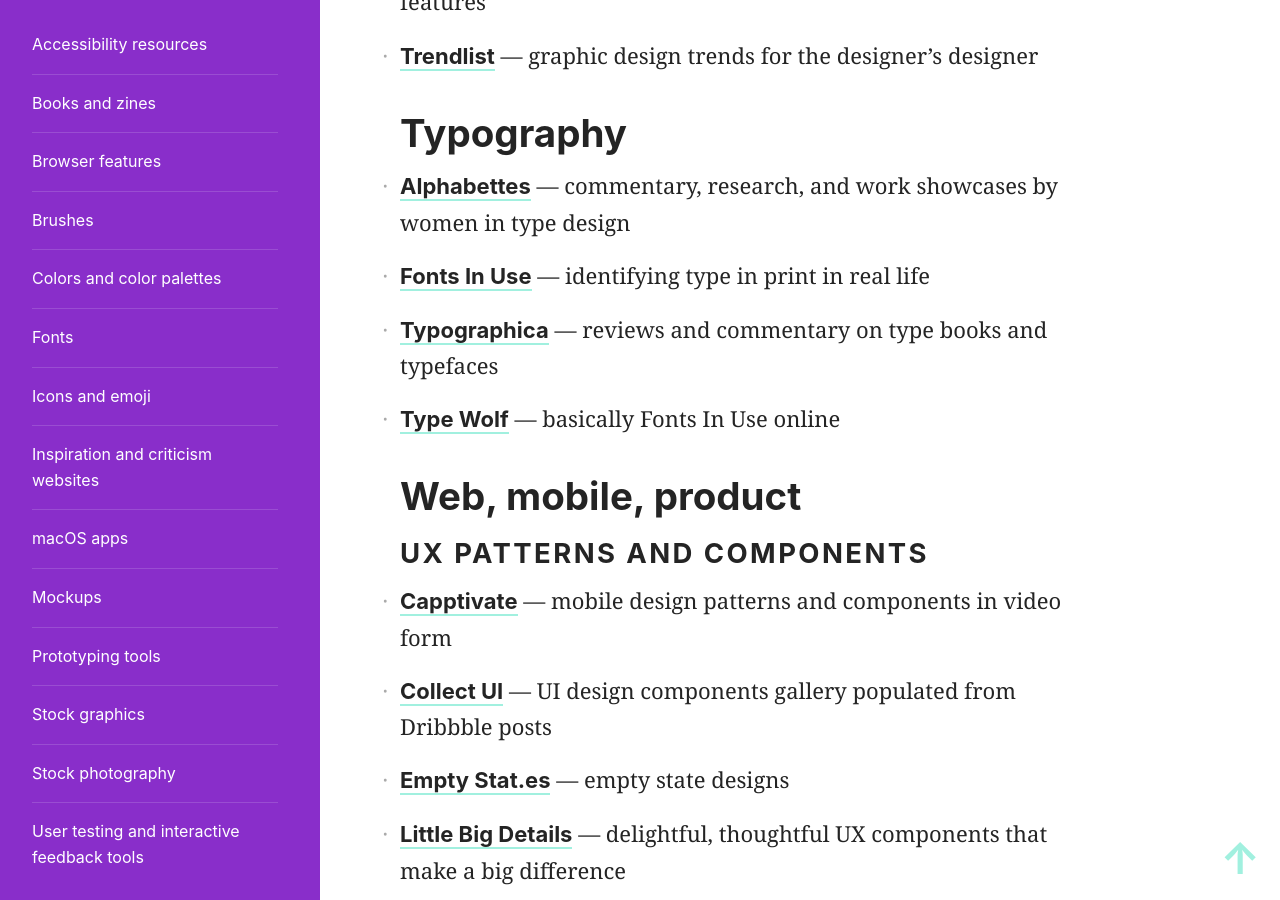
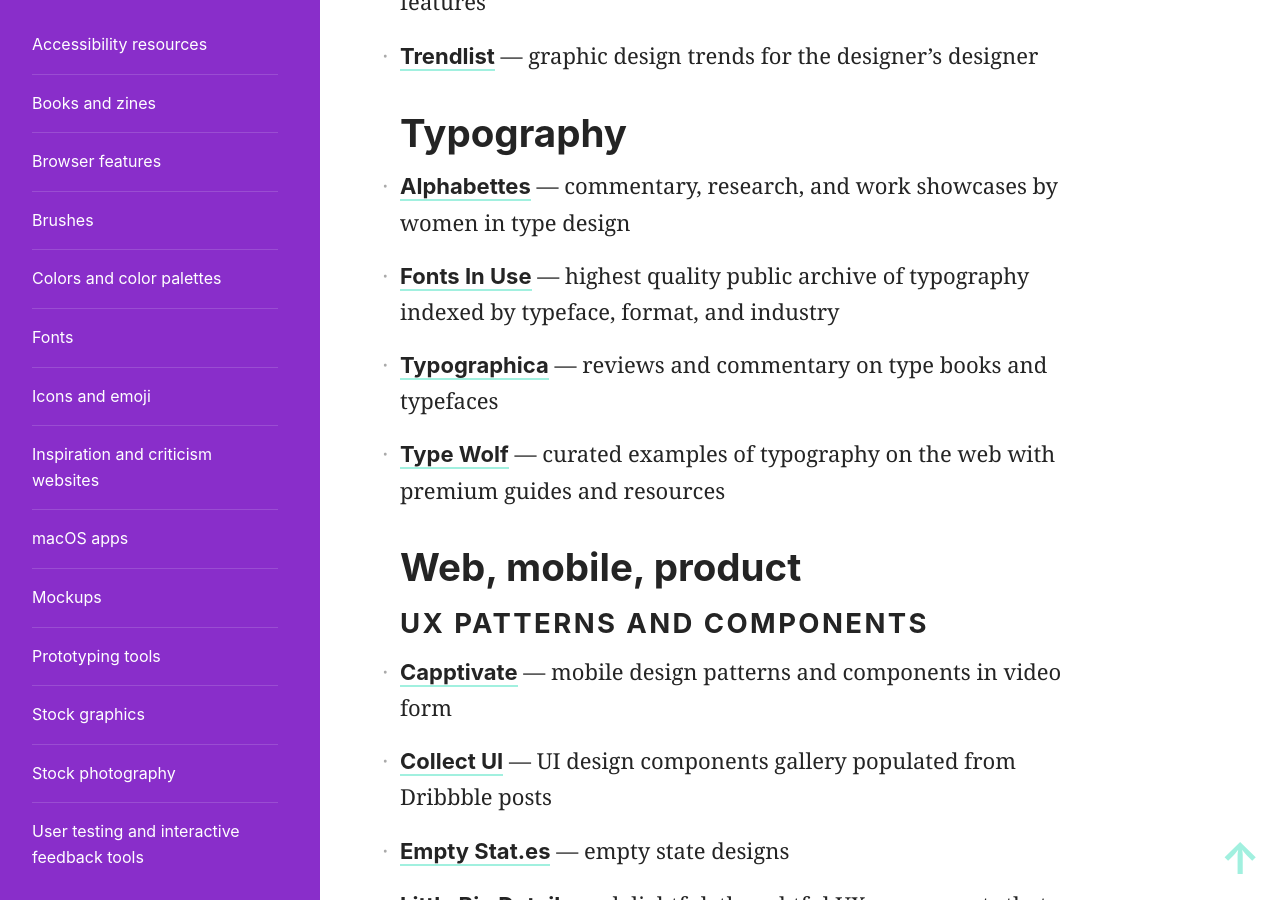
Before and after one commit to skullface/design-resources, a Jekyll site: the page built from _resources/inspiration.md, in a window 1280 px wide and 900 px high, scrolled down 2171 px. Built offline with Jekyll 4.4.1, drawn with Linux system fonts in a browser that asks for light colours; nearby versions of some CDN libraries.

Commit message:
resolves #3

```diff
--- a/_resources/inspiration.md
+++ b/_resources/inspiration.md
@@ -31,9 +31,9 @@
 
 ## Typography
 - [Alphabettes](http://www.alphabettes.org) — commentary, research, and work showcases by women in type design
-- [Fonts In Use](https://fontsinuse.com) — identifying type in print in real life
+- [Fonts In Use](https://fontsinuse.com) — highest quality public archive of typography indexed by typeface, format, and industry
 - [Typographica](http://typographica.org) — reviews and commentary on type books and typefaces
-- [Type Wolf](https://www.typewolf.com) — basically Fonts In Use online
+- [Type Wolf](https://www.typewolf.com) — curated examples of typography on the web with premium guides and resources
 
 
 ## Web, mobile, product
```
Also changed, not shown: README.md.
